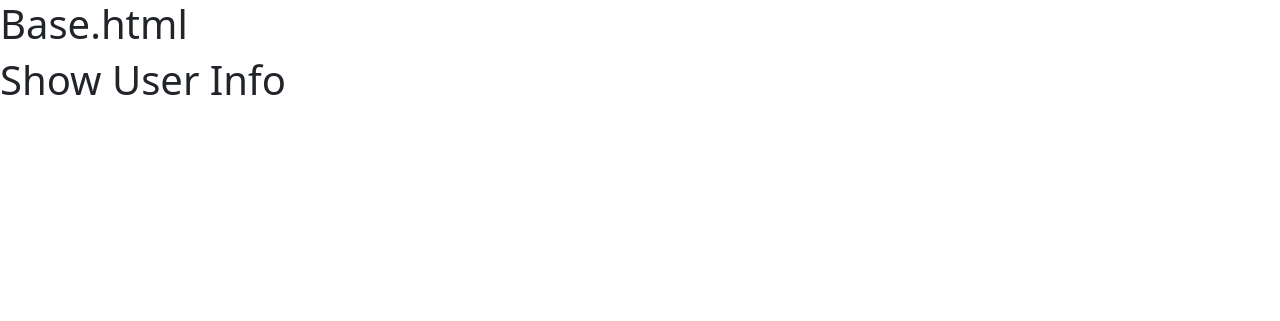
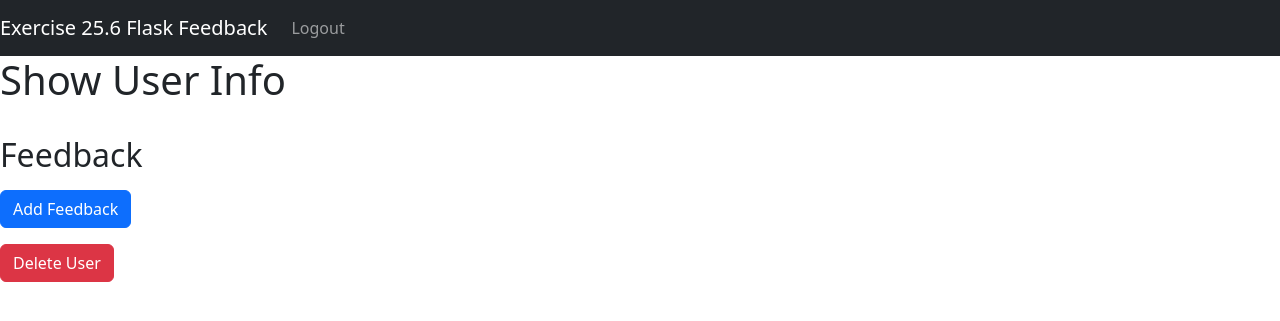
Before and after one commit to codebangbang/Authentication-and-Authorization, a Flask app: a page that uses templates/base.html in a window 1280 px wide. Shown: the top 321 px of the page. Run offline with Flask 3, Linux system fonts and the light colour scheme; the visitor is signed in with stand-in values (Sample User, id 1); some libraries are stand-ins or nearby versions.

Commit message:
Completed

```diff
--- a/app.py
+++ b/app.py
@@ -1,7 +1,7 @@
 from flask import Flask, render_template, redirect, session
 from flask_debugtoolbar import DebugToolbarExtension
-from models import connect_db, db, User
-from forms import RegisterForm, LoginForm, DeleteForm
+from models import connect_db, db, User, Feedback
+from forms import RegisterForm, LoginForm, DeleteForm, FeedbackForm
 
 
 app = Flask(__name__)
@@ -17,7 +17,7 @@
 toolbar = DebugToolbarExtension(app)
 
 @app.route('/')
-def home_page():
+def homepage():
     return redirect('/register')
 
 
@@ -94,3 +94,63 @@
     session.pop("username")
 
     return redirect("/login")
+
+@app.route("/users/<username>/feedback/new", methods=["GET", "POST"])
+def new_feedback(username):
+    if "username" not in session or username != session['username']:
+        raise Unauthorized()
+
+    form = FeedbackForm()
+
+    if form.validate_on_submit():
+        title = form.title.data
+        content = form.content.data
+
+        feedback = Feedback(
+            title=title,
+            content=content,
+            username=username,
+        )
+
+        db.session.add(feedback)
+        db.session.commit()
+
+        return redirect(f"/users/{feedback.username}")
+    else:
+        return render_template("feedback/new.html", form=form)
+
+
+@app.route("/feedback/<int:feedback_id>/update", methods=["GET", "POST"])
+def update_feedback(feedback_id):
+
+    feedback = Feedback.query.get(feedback_id)
+
+    if "username" not in session or feedback.username != session['username']:
+        raise Unauthorized()
+
+    form = FeedbackForm(obj=feedback)
+
+    if form.validate_on_submit():
+        feedback.title = form.title.data
+        feedback.content = form.content.data
+
+        db.session.commit()
+
+        return redirect(f"/users/{feedback.username}")
+    return render_template("/feedback/edit.html", form=form, feedback=feedback)
+
+@app.route("/feedback/<int:feedback_id>/delete", methods=["POST"])
+def delete_feedback(feedback_id):
+
+    feedback = Feedback.query.get(feedback_id)
+
+    if "username" not in session or feedback.username != session['username']:
+        raise Unauthorized()
+
+    form = DeleteForm()
+
+    if form.validate_on_submit():
+        db.session.delete(feedback)
+        db.session.commit()
+
+    return redirect(f"/users/{feedback.username}")
--- a/forms.py
+++ b/forms.py
@@ -13,7 +13,10 @@
     username = StringField("Username", validators=[InputRequired(), Length(min=1, max=20)])
     password = PasswordField("Password", validators=[InputRequired(), Length(min=6, max=50)])
 
-# class FeedbackForm(FlaskForm):
+class FeedbackForm(FlaskForm):
+    title = StringField("Title", validators=[InputRequired(), Length(min=1, max=100)])
+    content = StringField("Content", validators=[InputRequired()])
+
 
 class DeleteForm(FlaskForm):
-        ""
+    ""
--- a/templates/base.html
+++ b/templates/base.html
@@ -9,7 +9,18 @@
 </head>
 
 <body>
-    <h1> Base.html </h1>
+    <nav class="navbar navbar-expand-lg navbar-dark bg-dark">
+        <a class="navbar-brand" href="/">Exercise 25.6 Flask Feedback</a>
+        <ul class="navbar-nav">
+            <li class="nav-item">
+                {% if 'username' in session %}
+                <a class="nav-link" href="/logout">Logout</a>
+                {% else %}
+                <a class="nav-link" href="/login">Login</a>
+                {% endif %}
+            </li>
+        </ul>
+    </nav>
     {% block content %}
 
 
--- a/templates/users/show.html
+++ b/templates/users/show.html
@@ -1,9 +1,44 @@
 {% extends 'base.html' %}
-{% block title %} {{ user.full_name }}  {% endblock %}
+{% block title %} {{ user.full_name }} {% endblock %}
 
 {% block content %}
 
 <h1>Show User Info</h1>
+<div class="row">
+    <div class="col-sm-10 col-12">
+        <h2 class="mt-4">Feedback</h2>
+        <ul>
+            {% for feedback in user.feedback %}
+            <li>
+                {{ feedback.title }}
+                {{ feedback.content}}
+            </li>
+            <form>
+                {{ form.hidden_tag()}}
+                <button class="btn btn-primary" formmethod="GET" formaction="/feedback/{{ feedback.id }}/update">
+                    Edit
+                </button>
+                <button class="btn btn-danger" formethod="POST" formaction="/feedback/{{ feedback.id }}/delete">
+                    Delete
+                </button>
+            </form>
+            {% endfor %}
+        </ul>
 
+        <p>
+            <a href="/users/{{ user.username }}/feedback/new" class="btn btn-primary">
+                Add Feedback
+            </a>
+        </p>
+
+        <form>
+            <button class="btn btn-danger" formaction="/users/{{ user.username }}/feedback/new" class="btn btn-primary"
+                formmethod="POST">
+                Delete User
+            </button>
+        </form>
+
+    </div>
+</div>
 
 {% endblock %}
```
Also changed, not shown: models.py (+11 -0 lines), templates/feedback/edit.html (+25 -1 lines), templates/feedback/new.html (+29 -2 lines), templates/secret.html (deleted, +0 -11 lines).
